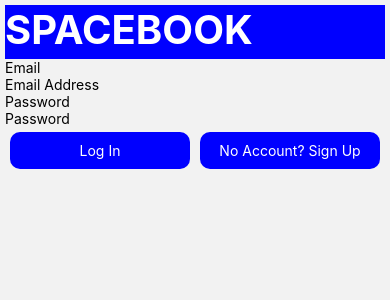
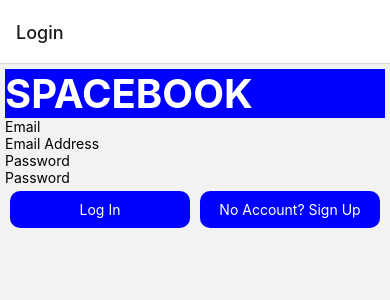
Before and after one commit to NiallHargreavesJisc/SpacebookApp, a React Native app: screen / in a window 390 px wide. Shown: the top 300 px of the page. Built offline with nearby package versions, Linux system fonts and the light colour scheme.

Commit message:
added header to stack screen

```diff
--- a/App.js
+++ b/App.js
@@ -19,10 +19,7 @@ export const App = () => {
 
   return (
       <NavigationContainer>
-        <Stack.Navigator
-            screenOptions={{
-              headerShown: false
-            }}>
+        <Stack.Navigator>
           <Stack.Screen name={"Login"} component={LoginScreen} />
           <Stack.Screen name={"Main App"} component={MainAppScreen} />
           <Stack.Screen name={"Sign Up"} component={SignupScreen} />
```
